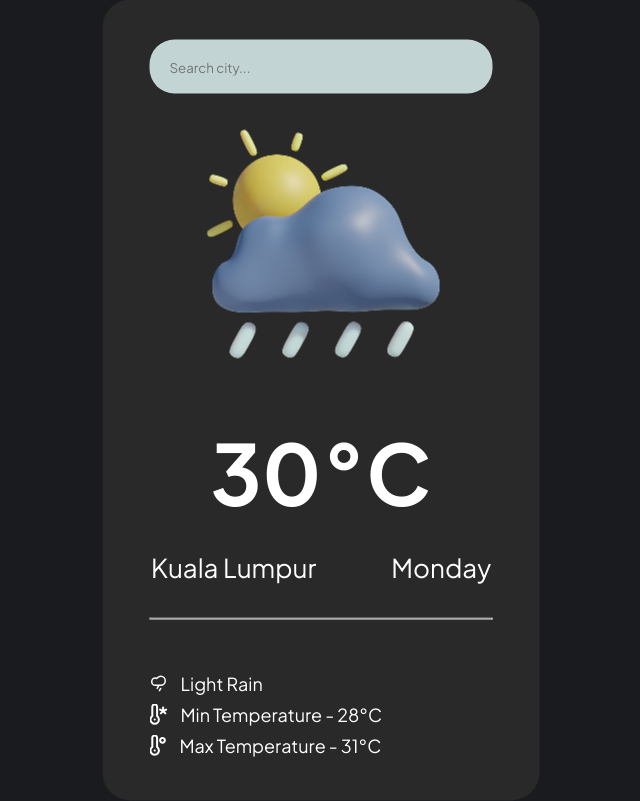
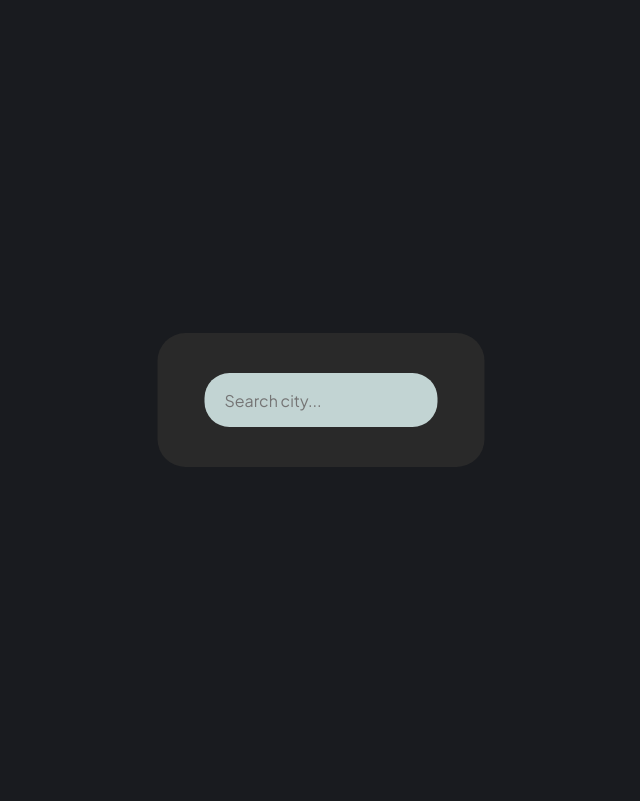
Before and after one commit to h3pixz/react-weather, a React (Vite) app: page / in a window 1280 px wide. Shown: the whole page, without its empty margins (319-959 px from the left). Built offline with nearby package versions, Linux system fonts and the light colour scheme.

Commit message:
final push

```diff
--- a/src/app/App.scss
+++ b/src/app/App.scss
@@ -36,6 +36,7 @@ body {
     background-color: var(--input-color);
     max-width: 342px;
     height: 34px;
+    font-size: 16px;
 
     &:focus {
       outline: none;
@@ -85,6 +86,10 @@ body {
     h1 {
       margin: 0;
     }
+
+    img {
+      height: 150px;
+    }
   }
 
   .city-day {
--- a/src/app/App.tsx
+++ b/src/app/App.tsx
@@ -1,44 +1,56 @@
 import "./App.scss";
-import Rainy from "../assets/rainy.png";
-import RainCloud from "../assets/rainCloud.svg";
-import MinTemp from "../assets/minTemp.svg";
-import MaxTemp from "../assets/maxTemp.svg";
+import { useState } from "react";
 
 export function App() {
+  const [city, setCity] = useState("");
+  const [weatherData, setWeatherData] = useState<any>(null);
+
+  const fethWeather = async () => {
+    const key = "db6638c4bda7f60f1c6d897e77c152a3";
+    const url = `https://api.openweathermap.org/data/2.5/weather?q=${city}&units=metric&appid=${key}&lang=ru`;
+
+    try {
+      const response = await fetch(url);
+      const data = await response.json();
+      setWeatherData(data);
+    } catch {
+      setWeatherData(null);
+    }
+  };
+
   return (
     <>
       <div className="main-container">
         <div className="weather-container">
-          <input placeholder="Search city..."></input>
+          <input
+            placeholder="Search city..."
+            value={city}
+            onChange={(e) => setCity(e.target.value)}
+            onKeyDown={(e) => e.key === "Enter" && fethWeather()}
+          ></input>
+          {weatherData && (
             <div className="weather">
               <div className="icon-temp">
-              <img src={Rainy}></img>
-              <h1>30°C</h1>
+                <img
+                  src={`http://openweathermap.org/img/wn/${weatherData.weather[0].icon}@2x.png`}
+                ></img>
+                <h1>{Math.round(weatherData.main.temp)}°C</h1>
               </div>
               <div className="city-day">
                 <div className="city">
-                <p>Kuala Lumpur</p>
+                  <p>{weatherData.name}</p>
                 </div>
                 <div className="day">
-                <p>Monday</p>
+                  <p>
+                    {new Date().toLocaleDateString("eng-EN", {
+                      weekday: "long",
+                    })}
+                  </p>
                 </div>
               </div>
               <hr></hr>
             </div>
-          <div className="text-info">
-            <div className="weath">
-              <img src={RainCloud} className="rainCloud"></img>
-              <p>Light Rain</p>
-            </div>
-            <div className="mintmp">
-              <img src={MinTemp}></img>
-              <p>Min Temperature - 28°C</p>
-            </div>
-            <div className="maxtmp">
-              <img src={MaxTemp}></img>
-              <p>Max Temperature - 31°C</p>
-            </div>
-          </div>
+          )}
         </div>
       </div>
     </>
```
Lines whose indentation alone changed are shown as unchanged.
